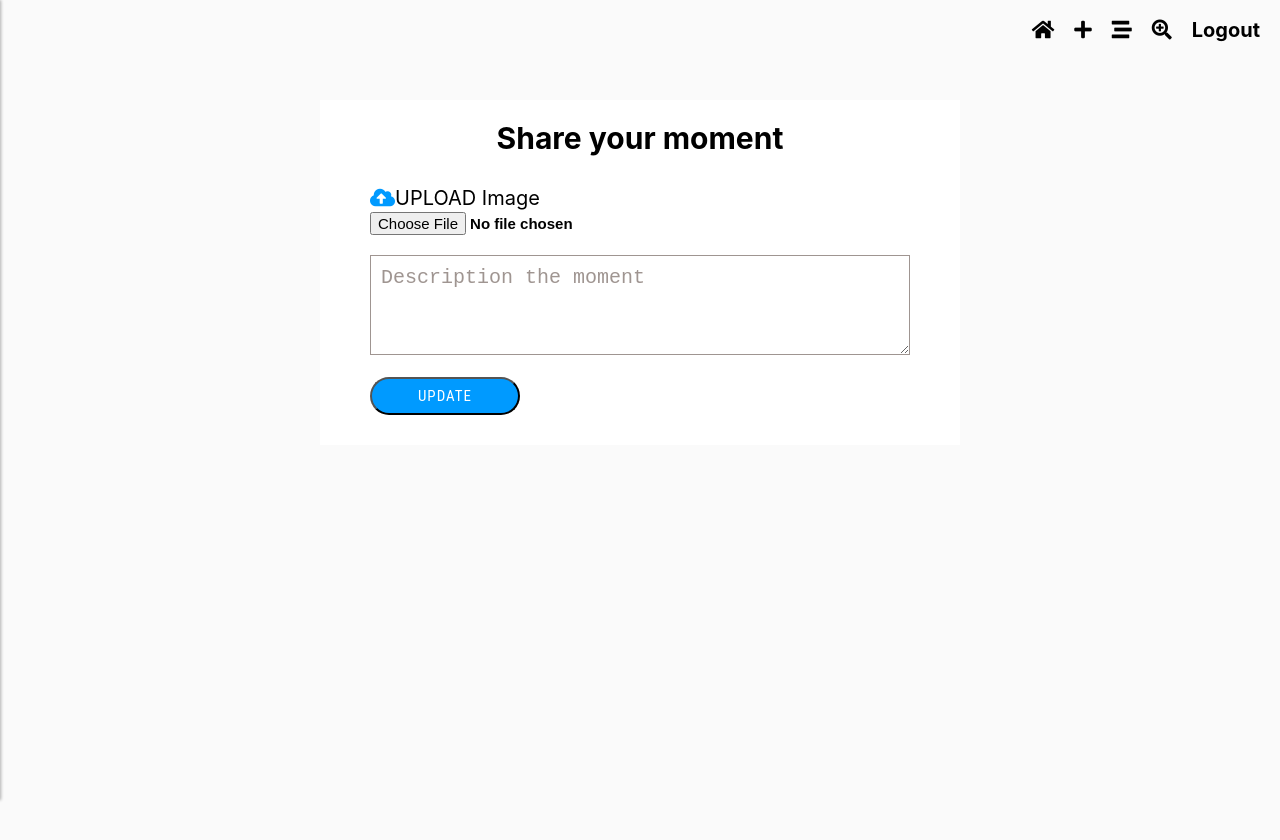
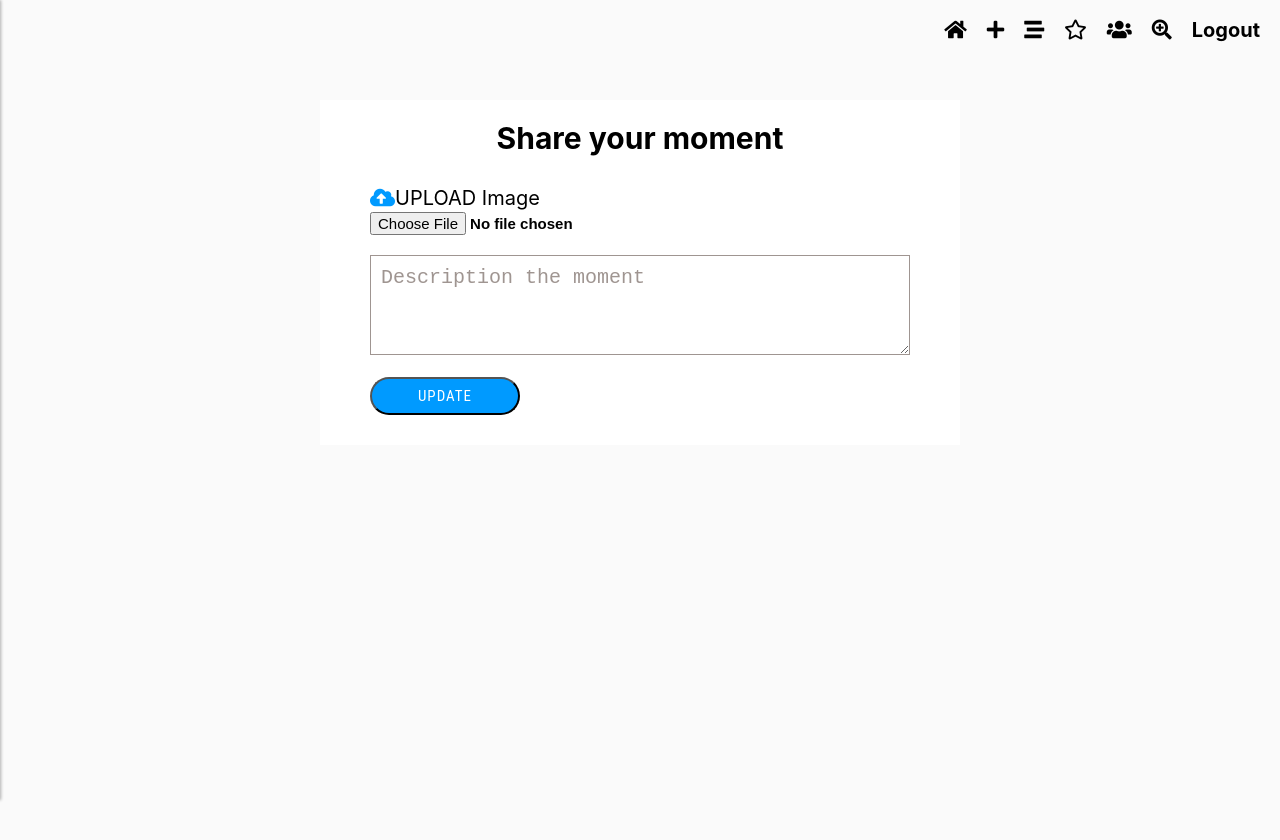
Before and after one commit to ShotaTogawa/third_app_client, a React (Create React App) app: page /create in a window 1280 px wide. Shown: the top 840 px of the page. Built offline with nearby package versions, Linux system fonts and the light colour scheme; sample sign-in values are in the browser's storage.

Commit message:
added logic to follow function

```diff
--- a/src/components/UserDashboard/NavBar/Navbar.jsx
+++ b/src/components/UserDashboard/NavBar/Navbar.jsx
@@ -31,6 +31,12 @@ const Navbar = ({ setSideDrawerOpen, history }) => {
               <Link to="/feed" style={LinkStyle}>
                 <i className="fas fa-stream"></i>
               </Link>
+            </Li>
+            <Li>
+              <i class="far fa-star"></i>
+            </Li>
+            <Li>
+              <i class="fas fa-users"></i>
             </Li>
             <Li>
               <Link to="/search" style={LinkStyle}>
--- a/src/components/UserDashboard/OtherUserDashboard/OtherUserProfile.jsx
+++ b/src/components/UserDashboard/OtherUserDashboard/OtherUserProfile.jsx
@@ -2,7 +2,7 @@ import React, { useState, useEffect } from 'react';
 import styled from 'styled-components';
 import userImage from '../../../assets/images/user.svg';
 import { api } from '../../../api';
-import { setAuthorizedHeader } from '../../Landing/Auth';
+import { isAuthenticated } from '../../Landing/Auth';
 
 const OtherUserProfile = ({
   user,
@@ -13,6 +13,7 @@ const OtherUserProfile = ({
   handleFollow,
   handleUnfollow
 }) => {
+  const { userId } = isAuthenticated();
   return (
     <ProfileWrapper>
       {user ? (
@@ -29,7 +30,9 @@ const OtherUserProfile = ({
           <ProfileInfoBox>
             <Name>
               <h2>{user.name}</h2>
-              {followee.length > 0 && followee.includes(user.id) ? (
+              {userId === user.id ? (
+                ''
+              ) : followee.length > 0 && followee.includes(user.id) ? (
                 <FollowButton onClick={() => handleUnfollow(user.id)}>
                   UnFollow
                 </FollowButton>
```
Also changed, not shown: src/components/Like/Favorites.jsx (added).
